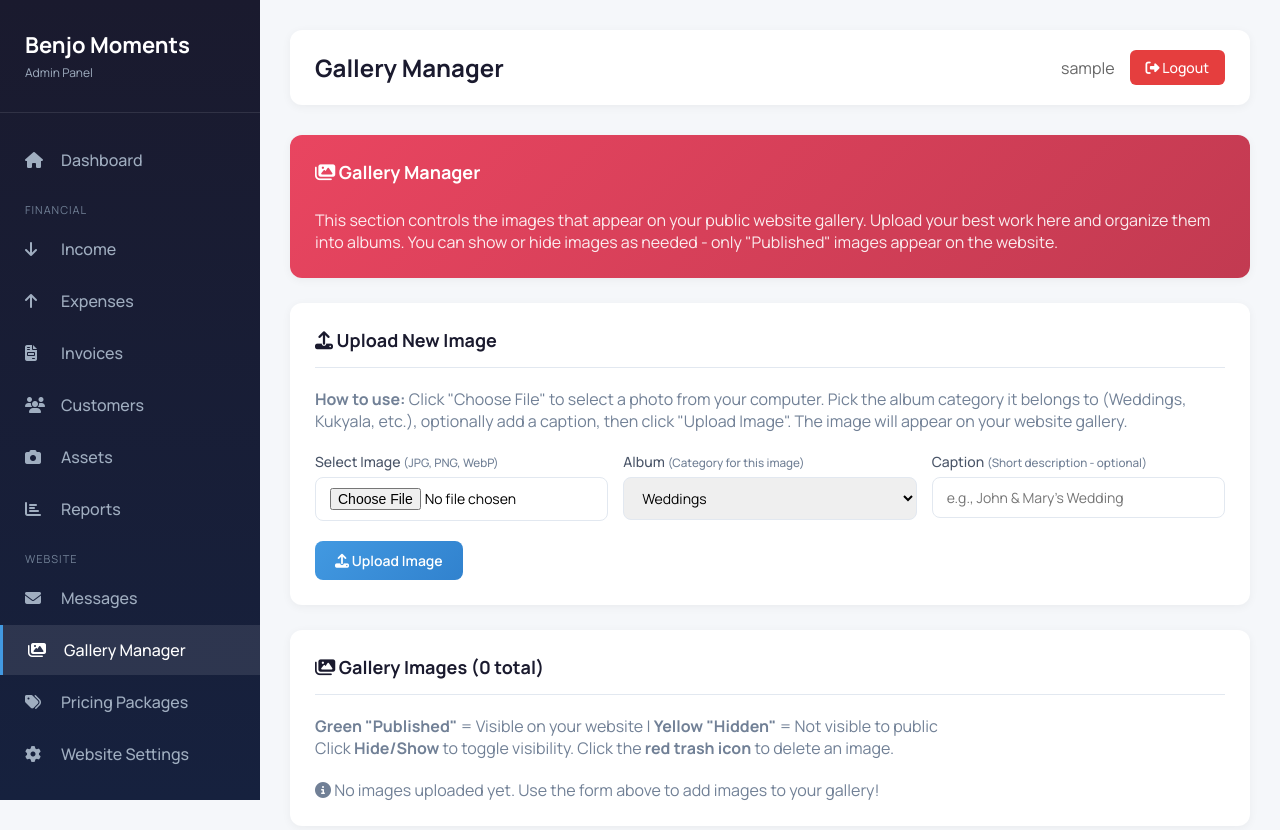
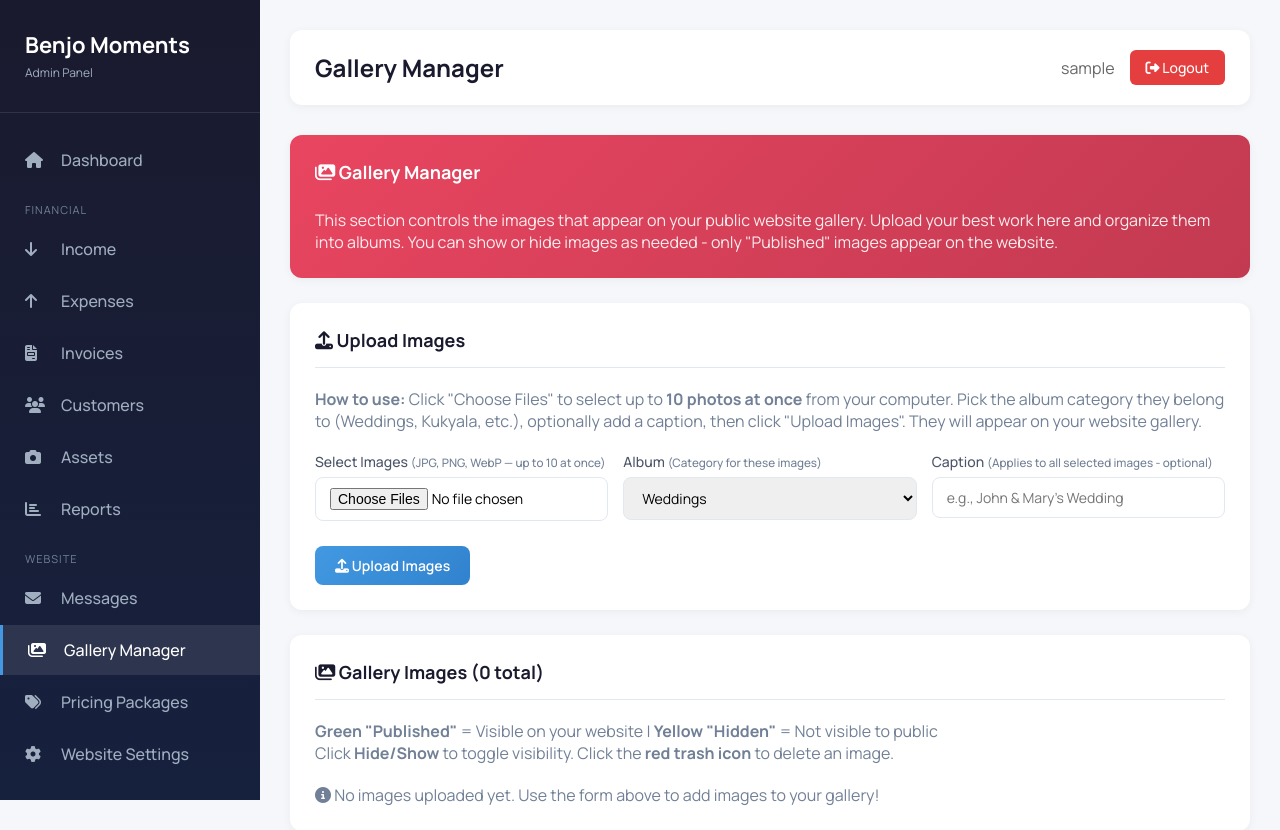
Before and after one commit to Isaac25-lgtm/benjo-moments-studio, a Flask app: page /admin/gallery in a window 1280 px wide. Shown: the top 830 px of the page. Run offline with Flask 3, Linux system fonts and the light colour scheme; the visitor is signed in with stand-in values (Sample User, id 1); data that the repository does not hold is empty; parts of the project's set-up code (start-up, migrations or seed data) failed here and were passed over.

Commit message:
Fix gallery upload: increase size limit to 100MB, support batch upload
- MAX_CONTENT_LENGTH raised from 10MB to 100MB to prevent 413 errors
- Gallery upload now accepts up to 10 images at once via multi-select
- Added 413 error handler with friendly flash message and redirect
- File count indicator shows how many images are selected
- Hard limit of 10 files per request enforced server-side

Co-Authored-By: Claude Opus 4.6 <noreply@anthropic.com>

```diff
--- a/admin.py
+++ b/admin.py
@@ -418,39 +418,42 @@ def gallery_manager():
 @login_required
 @limiter.limit("10 per minute")
 def upload_image():
-    """Upload new image to gallery."""
-    if 'image' not in request.files:
-        flash('No image file provided.', 'error')
-        return redirect(url_for('admin.gallery_manager'))
-
-    file = request.files['image']
+    """Upload one or more images to gallery (batch upload up to 10)."""
+    files = request.files.getlist('image')
     album = request.form.get('album', 'other')
     caption = request.form.get('caption', '').strip()
+
+    if not files or all(f.filename == '' for f in files):
+        flash('No image files selected.', 'error')
+        return redirect(url_for('admin.gallery_manager'))
 
     if album not in config.ALBUM_FOLDERS:
         flash('Invalid album selected.', 'error')
         return redirect(url_for('admin.gallery_manager'))
 
-    if file.filename == '':
-        flash('No file selected.', 'error')
-        return redirect(url_for('admin.gallery_manager'))
+    album_folder = config.ALBUM_FOLDERS.get(album, 'other')
+    upload_path = os.path.join(config.UPLOAD_FOLDER, album_folder)
+    os.makedirs(upload_path, exist_ok=True)
 
-    if file and allowed_file(file.filename):
-        original_name = secure_filename(file.filename)
-        extension = original_name.rsplit('.', 1)[1].lower()
-        filename = f"{uuid.uuid4().hex}.{extension}"
+    uploaded = 0
+    skipped = 0
+    for file in files[:10]:  # Hard limit: max 10 per request
+        if file.filename == '':
+            continue
+        if file and allowed_file(file.filename):
+            original_name = secure_filename(file.filename)
+            extension = original_name.rsplit('.', 1)[1].lower()
+            filename = f"{uuid.uuid4().hex}.{extension}"
+            file.save(os.path.join(upload_path, filename))
+            database.add_gallery_image(filename, album, caption)
+            uploaded += 1
+        else:
+            skipped += 1
 
-        album_folder = config.ALBUM_FOLDERS.get(album, 'other')
-        upload_path = os.path.join(config.UPLOAD_FOLDER, album_folder)
-
-        # Ensure directory exists
-        os.makedirs(upload_path, exist_ok=True)
-
-        file.save(os.path.join(upload_path, filename))
-        database.add_gallery_image(filename, album, caption)
-        flash('Image uploaded successfully.', 'success')
-    else:
-        flash('Invalid file type. Allowed: png, jpg, jpeg, gif, webp', 'error')
+    if uploaded:
+        flash(f'{uploaded} image{"s" if uploaded > 1 else ""} uploaded successfully.', 'success')
+    if skipped:
+        flash(f'{skipped} file{"s" if skipped > 1 else ""} skipped (invalid type).', 'warning')
 
     return redirect(url_for('admin.gallery_manager'))
 
--- a/app.py
+++ b/app.py
@@ -159,6 +159,16 @@ def create_app():
         return jsonify(error="Too many requests", retry_after=str(e.description)), 429
 
     # -----------------------------------------------------------------------
+    # Upload too large error handler (413)
+    # -----------------------------------------------------------------------
+    @app.errorhandler(413)
+    def request_entity_too_large(e):
+        from flask import flash, redirect, request, url_for
+        flash("File(s) too large. Please upload smaller images (max 10 MB each, 100 MB total).", "error")
+        referrer = request.referrer or url_for("public.index")
+        return redirect(referrer), 303
+
+    # -----------------------------------------------------------------------
     # Blueprint registration
     # -----------------------------------------------------------------------
     from auth import auth
--- a/config.py
+++ b/config.py
@@ -78,7 +78,7 @@ if not DATABASE_URL:
 # ---------------------------------------------------------------------------
 UPLOAD_FOLDER = os.environ.get("UPLOAD_FOLDER", os.path.join(BASE_DIR, "static", "uploads"))
 ALLOWED_EXTENSIONS = {"png", "jpg", "jpeg", "webp"}
-MAX_CONTENT_LENGTH = 10 * 1024 * 1024  # 10 MB
+MAX_CONTENT_LENGTH = 100 * 1024 * 1024  # 100 MB (supports batch uploads of up to 10 images)
 
 # ---------------------------------------------------------------------------
 # Session / CSRF
--- a/templates/admin/gallery_manager.html
+++ b/templates/admin/gallery_manager.html
@@ -13,18 +13,19 @@
 </div>
 
 <div class="content-card">
-    <h2><i class="fas fa-upload"></i> Upload New Image</h2>
-    <p class="text-muted" style="margin-bottom: 20px;"><strong>How to use:</strong> Click "Choose File" to select a
-        photo from your computer. Pick the album category it belongs to (Weddings, Kukyala, etc.), optionally add a
-        caption, then click "Upload Image". The image will appear on your website gallery.</p>
+    <h2><i class="fas fa-upload"></i> Upload Images</h2>
+    <p class="text-muted" style="margin-bottom: 20px;"><strong>How to use:</strong> Click "Choose Files" to select
+        up to <strong>10 photos at once</strong> from your computer. Pick the album category they belong to (Weddings,
+        Kukyala, etc.), optionally add a caption, then click "Upload Images". They will appear on your website gallery.</p>
     <form action="{{ url_for('admin.upload_image') }}" method="POST" enctype="multipart/form-data">
         <div class="form-row">
             <div class="form-group">
-                <label for="image">Select Image <small style="color: #718096;">(JPG, PNG, WebP)</small></label>
-                <input type="file" id="image" name="image" accept="image/*" required>
+                <label for="image">Select Images <small style="color: #718096;">(JPG, PNG, WebP — up to 10 at once)</small></label>
+                <input type="file" id="image" name="image" accept="image/*" multiple required>
+                <small id="file-count" style="color: #718096; display: block; margin-top: 5px;"></small>
             </div>
             <div class="form-group">
-                <label for="album">Album <small style="color: #718096;">(Category for this image)</small></label>
+                <label for="album">Album <small style="color: #718096;">(Category for these images)</small></label>
                 <select id="album" name="album" required>
                     {% for a in albums %}
                     <option value="{{ a }}">{{ a.title() }}</option>
@@ -32,13 +33,28 @@
                 </select>
             </div>
             <div class="form-group">
-                <label for="caption">Caption <small style="color: #718096;">(Short description -
+                <label for="caption">Caption <small style="color: #718096;">(Applies to all selected images -
                         optional)</small></label>
                 <input type="text" id="caption" name="caption" placeholder="e.g., John & Mary's Wedding">
             </div>
         </div>
-        <button type="submit" class="btn btn-primary"><i class="fas fa-upload"></i> Upload Image</button>
+        <button type="submit" class="btn btn-primary"><i class="fas fa-upload"></i> Upload Images</button>
     </form>
+    <script>
+    document.getElementById('image').addEventListener('change', function() {
+        var count = this.files.length;
+        var el = document.getElementById('file-count');
+        if (count > 10) {
+            el.style.color = '#e53e3e';
+            el.textContent = count + ' files selected — only the first 10 will be uploaded';
+        } else if (count > 0) {
+            el.style.color = '#38a169';
+            el.textContent = count + ' file' + (count > 1 ? 's' : '') + ' selected';
+        } else {
+            el.textContent = '';
+        }
+    });
+    </script>
 </div>
 
 <div class="content-card">
```
